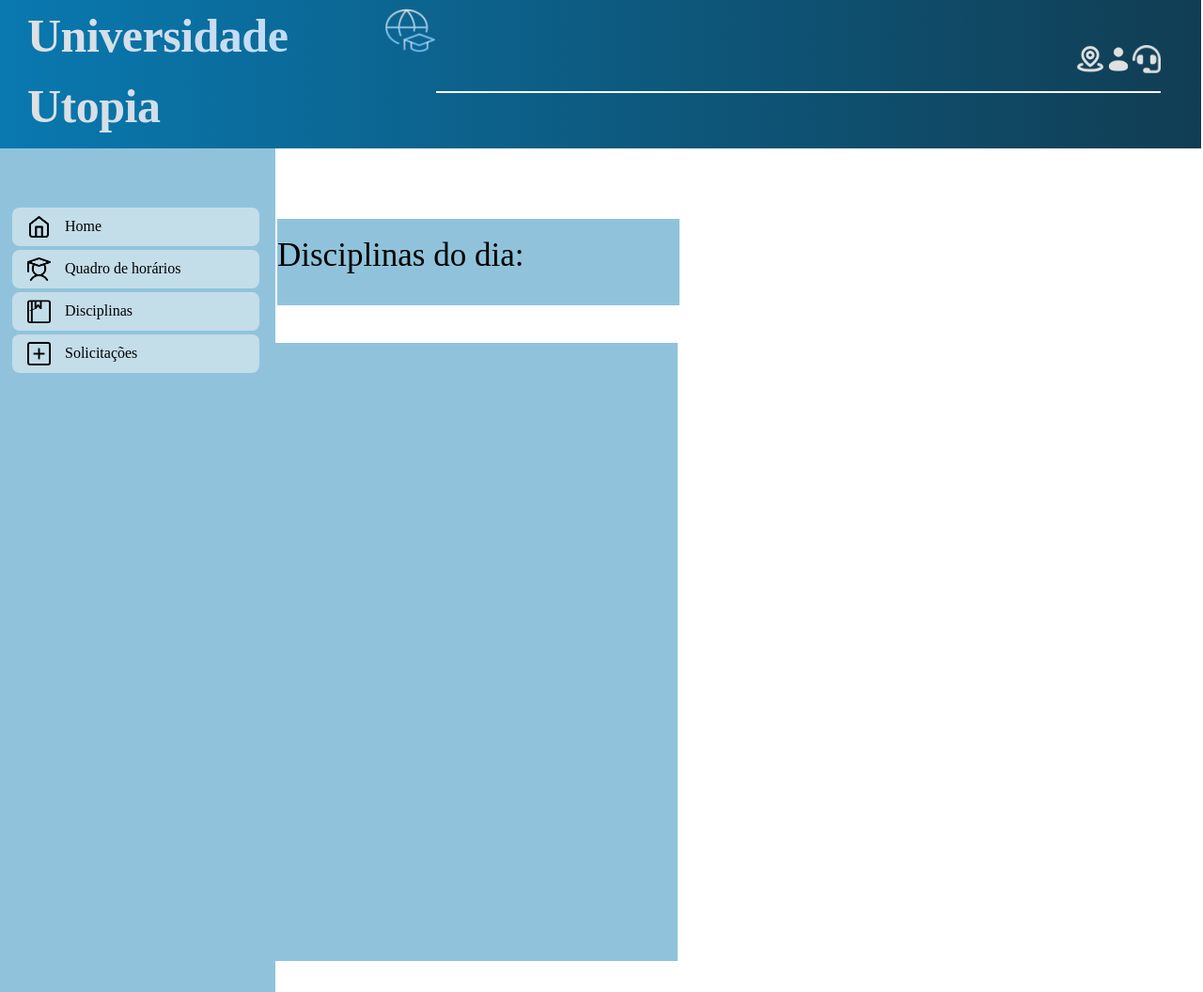
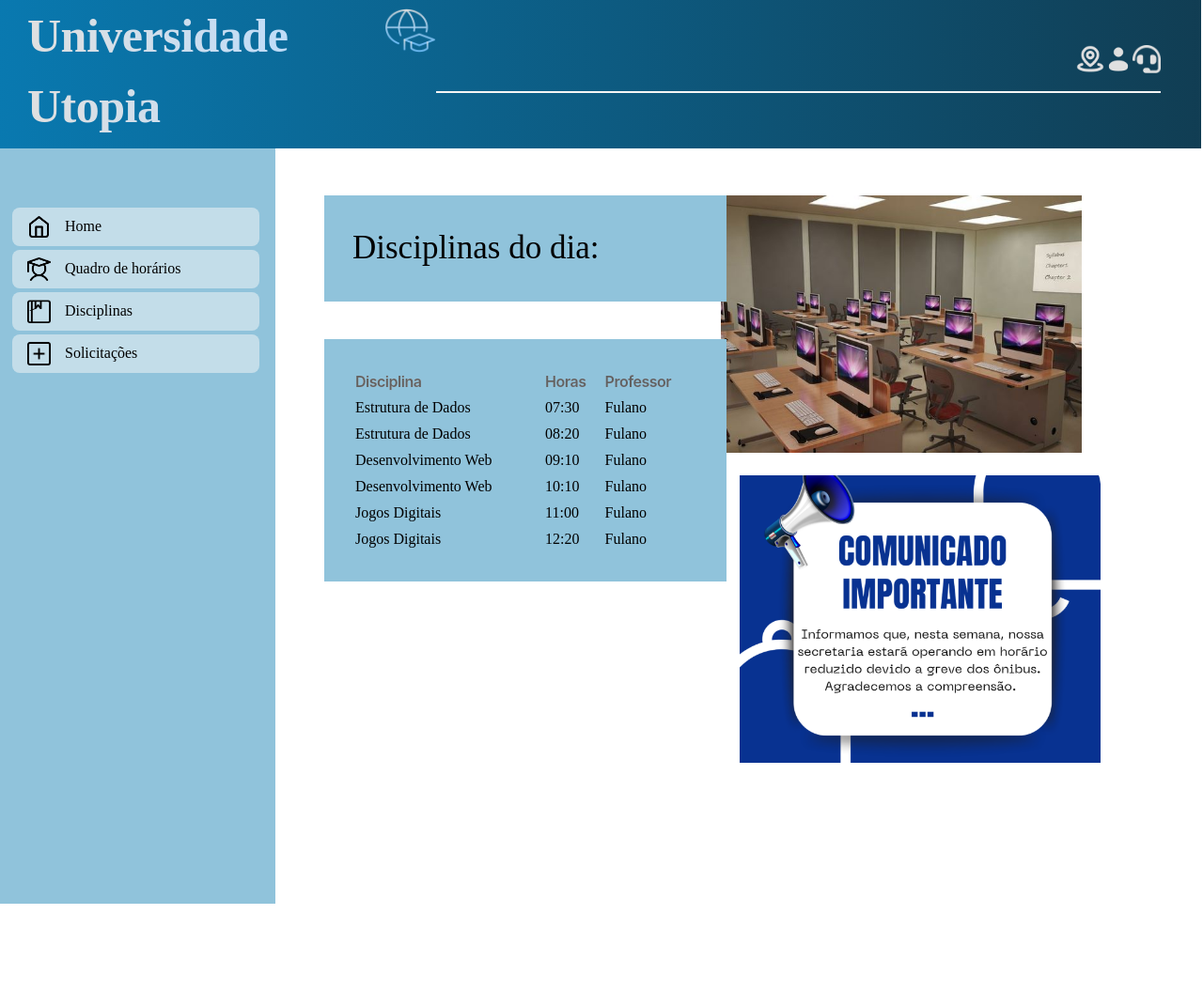
Before and after one commit to almeida-br/Trabalho-A4-Desenvolvimento-de-Software, a Django app: page /aluno/ in a window 1280 px wide. Shown: the whole page at 94% size. After the commit the page ends 962 px from the top, so only its background shows below. Run offline with Django 5.2, Linux system fonts and the light colour scheme; some web fonts are replaced.

Commit message:
conteudo de home aluno completo

```diff
--- a/trabalho_a4/core/static/css/aluno_home.css
+++ b/trabalho_a4/core/static/css/aluno_home.css
@@ -224,6 +224,25 @@
   padding: 16.5px 16px 561px 15px;
   box-sizing: border-box;
 }
+
+
+.aluno-home .container-content{
+  padding: 30px;
+  display: flex;
+  flex-direction: row;
+  justify-content: space-evenly;
+
+}
+
+.aluno-home .content {
+  width: 30vw;
+  margin: 20px;
+}
+
+.aluno-home .content img{
+  width: 100%;
+}
+
 .aluno-home .disciplinas-do-dia {
   overflow-wrap: break-word;
   font-family: 'Judson';
@@ -232,21 +251,33 @@
   line-height: 1.5;
   color: #000000;
 }
-.aluno-home .container-1 {
+
+.aluno-home .disciplinas{
   background: #90C3DB;
   position: relative;
   margin: 0 0 40px 2px;
   display: flex;
-  padding: 12.5px 1px 26.5px 0;
+  padding: 30px;
   width: 428px;
   box-sizing: border-box;
 }
-.aluno-home .rectangle-3 {
-  background: #90C3DB;
-  margin-right: 2px;
-  width: 428px;
-  height: 658px;
+
+.aluno-home .disciplinas table {
+  width: 100%;
 }
+
+.aluno-home .disciplinas td {
+  margin-left:20%;
+  margin-right:40%;
+}
+.aluno-home .disciplinas table .title{
+font-family: 'Inter';
+font-style: normal;
+font-weight: 600;
+font-size: 16px;
+color: #616161;
+}
+
 .aluno-home .container-3 {
   margin: 75px 0 33px 0;
   display: flex;
--- a/trabalho_a4/core/templates/pages/aluno_home.html
+++ b/trabalho_a4/core/templates/pages/aluno_home.html
@@ -51,13 +51,59 @@
           </div>
         </div>
         </div>
-        <div class="container-3">
-          <div class="container-1">
+        <div class="container-content">
+          <div class="content">
+          <div class="disciplinas">
             <span class="disciplinas-do-dia">
             Disciplinas do dia:
             </span>
+
           </div>
-          <div class="rectangle-3">
+          <div class="disciplinas">
+            <table>
+              <tr class="title">
+                <td>Disciplina</td>
+                <td>Horas</td>
+                <td>Professor</td>
+              </tr>
+              <tr>
+                <td>Estrutura de Dados</td>
+                <td>07:30</td>
+                <td>Fulano</td>
+              </tr>
+              <tr>
+                <td>Estrutura de Dados</td>
+                <td>08:20</td>
+                <td>Fulano</td>
+              </tr>
+              <tr>
+                <td>Desenvolvimento Web</td>
+                <td>09:10</td>
+                <td>Fulano</td>
+              </tr>
+              <tr>
+                <td>Desenvolvimento Web</td>
+                <td>10:10</td>
+                <td>Fulano</td>
+              </tr>
+              <tr>
+                <td>Jogos Digitais</td>
+                <td>11:00</td>
+                <td>Fulano</td>
+              </tr>
+              <tr>
+                <td>Jogos Digitais</td>
+                <td>12:20</td>
+                <td>Fulano</td>
+              </tr>
+            </table>
+          </div>
+          </div>
+          <div class="content">
+            <img src="{%static 'images/content-1.png'%}"
+          </div>
+          <div class="content">
+            <img src="{%static 'images/anuncio_1.png'%}"
           </div>
         </div>
       </div>
```
